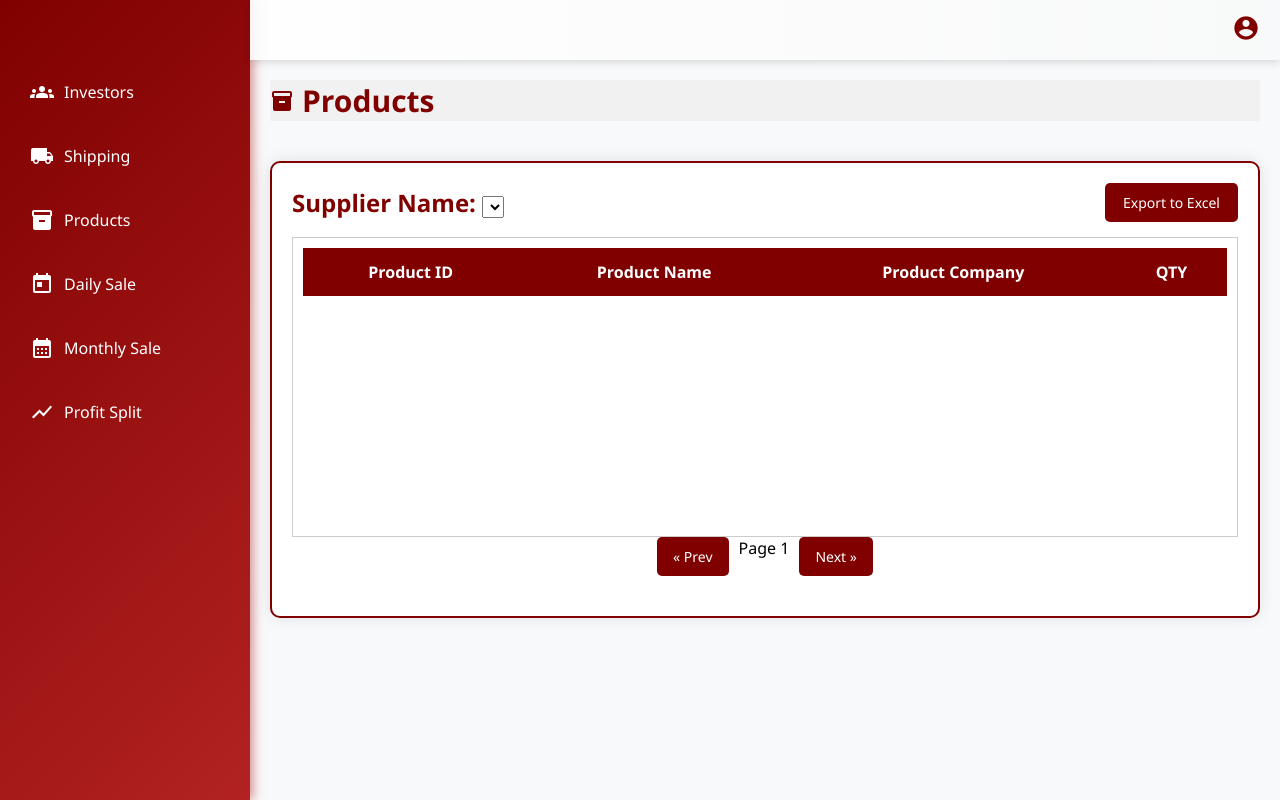
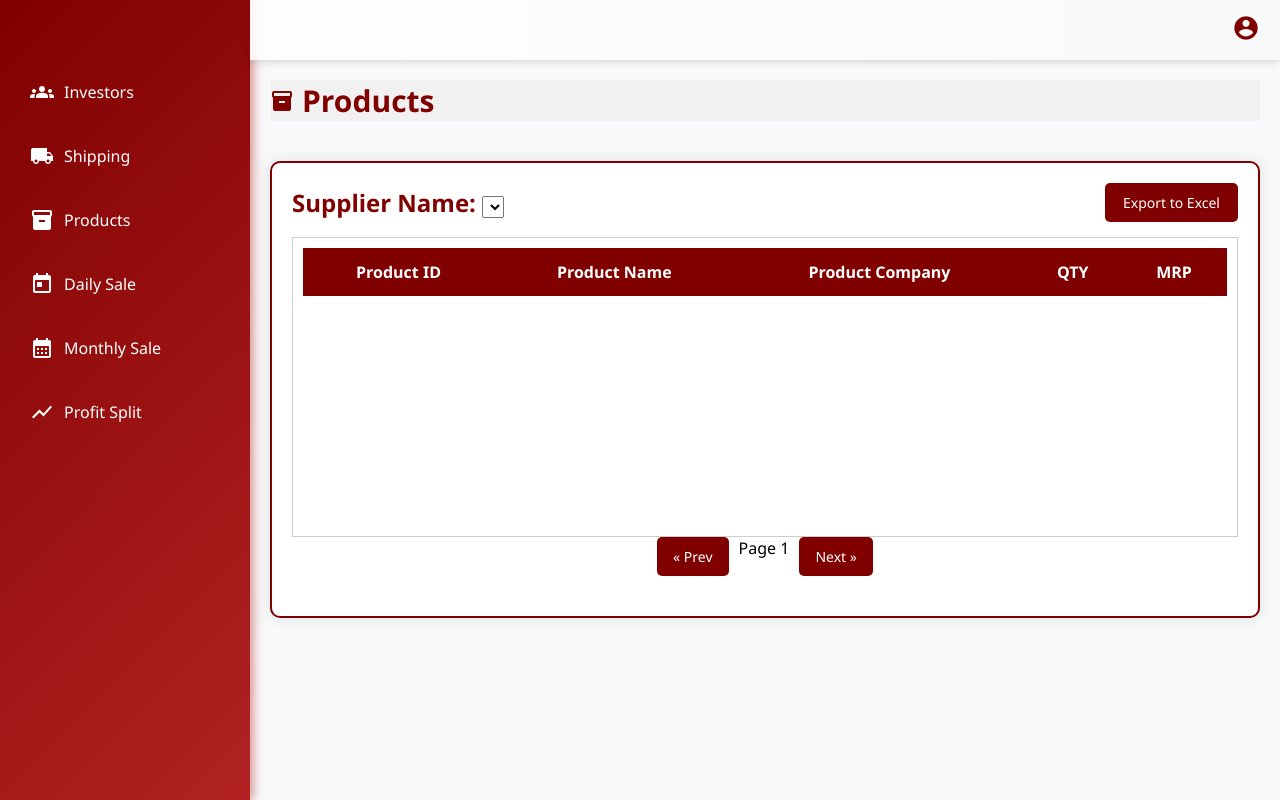
Before and after one commit to Bhaskar366/sridurga, a website: page src/PAGES/reorder.html in a window 1280 px wide. Drawn offline with Linux system fonts and the light colour scheme; no server answers.

Commit message:
old changes done

```diff
--- a/src/PAGES/reorder.html
+++ b/src/PAGES/reorder.html
@@ -65,6 +65,7 @@
                                 <th>Product Name</th>
                                 <th>Product Company</th>
                                 <th>QTY</th>
+                                <th>MRP</th>
                             </tr>
                         </thead>
                         <tbody>
```
Also changed, not shown: src/PAGES/home.html (+3 -3 lines), src/JS/checkout.js (line endings or trailing spaces), src/JS/home.js (indentation only), src/backend/controllers/addcartcontroller.js (line endings or trailing spaces), src/backend/controllers/checkoutcontroller.js (line endings or trailing spaces), src/backend/controllers/myorderscontroller.js (line endings or trailing spaces), src/backend/controllers/reorderController.js (line endings or trailing spaces), src/backend/controllers/shippingcontroller.js (line endings or trailing spaces).
